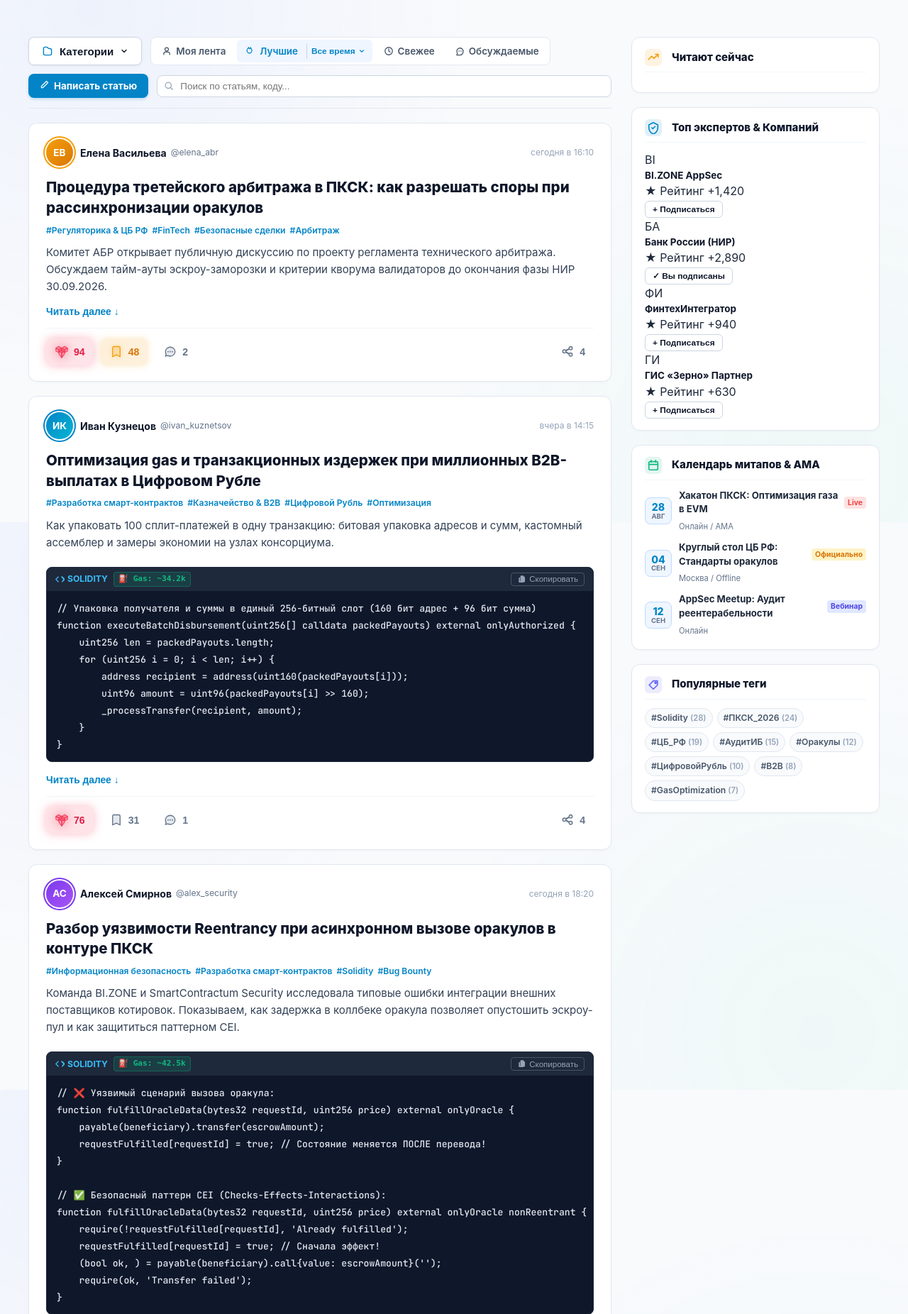
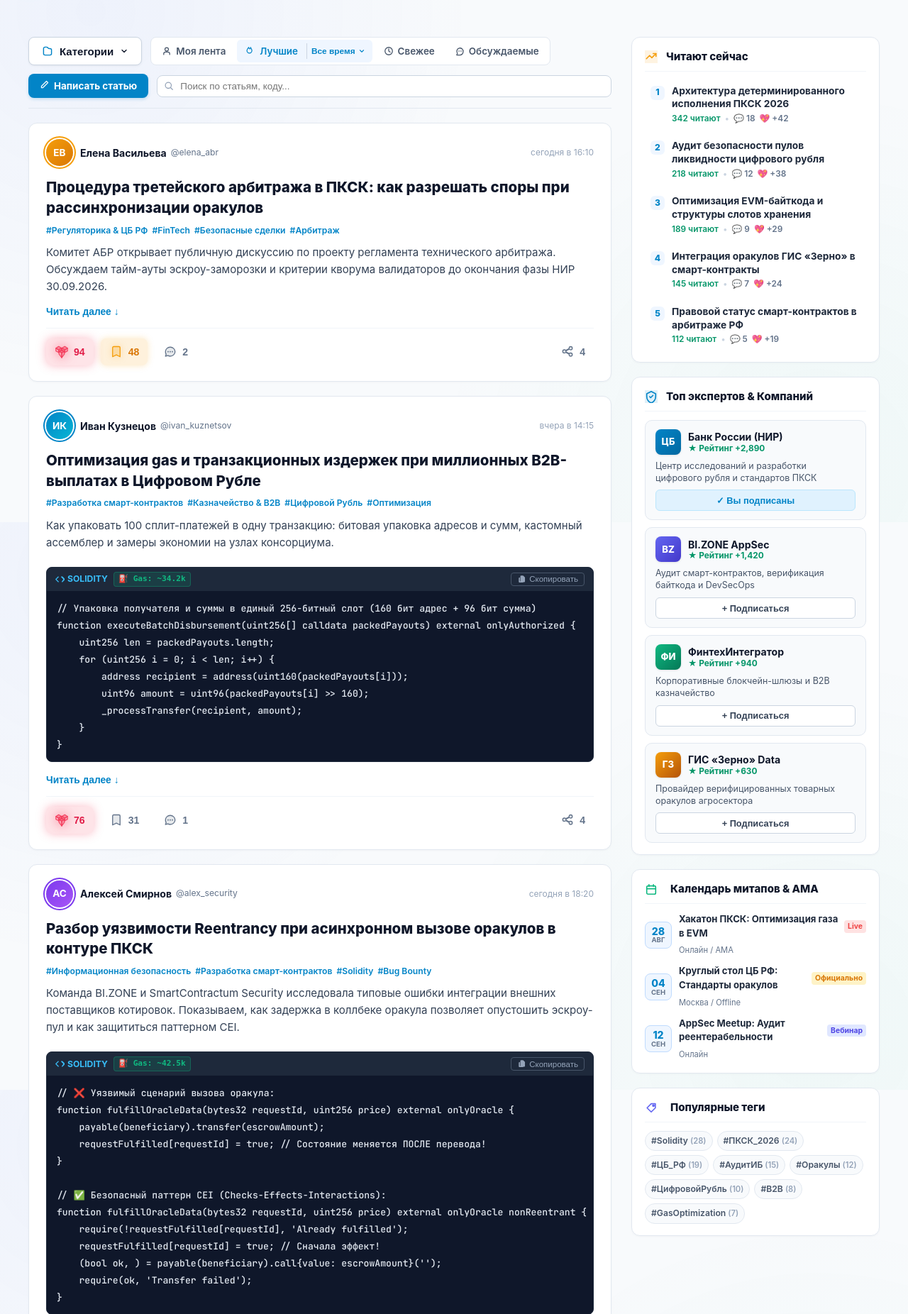
Before and after one commit to Th3Dem/smartcontractum, a FastAPI app: page /feed in a window 1280 px wide. Shown: the part 64-1916 px from the top of the page at 71% size. Run offline with FastAPI, Linux system fonts and the light colour scheme.

Commit message:
style(feed): remove icon frames, add 5 trending articles, and fix top companies card typography and layout

```diff
--- a/frontend/static/css/forum_social.css
+++ b/frontend/static/css/forum_social.css
@@ -2278,3 +2278,221 @@ body.light-theme-feed {
     display: inline-block;
     vertical-align: middle;
 }
+
+
+/* ======================================================================
+   FRAMELESS ICONS & REFINED SIDEBAR WIDGETS (v3.0.0)
+====================================================================== */
+
+/* Remove background boxes and frames from icons */
+.block-title-icon-box,
+.cat-menu-icon-box,
+.drawer-header-icon-box {
+    background: transparent !important;
+    border: none !important;
+    box-shadow: none !important;
+    padding: 0 !important;
+    width: auto !important;
+    height: auto !important;
+    margin-right: 6px !important;
+}
+
+.sidebar-head-svg {
+    width: 18px !important;
+    height: 18px !important;
+    display: inline-block !important;
+    vertical-align: -2px !important;
+    margin-right: 6px !important;
+    flex-shrink: 0 !important;
+}
+
+.sidebar-head-svg.text-amber { color: #f59e0b !important; }
+.sidebar-head-svg.text-blue { color: #0284c7 !important; }
+.sidebar-head-svg.text-emerald { color: #10b981 !important; }
+.sidebar-head-svg.text-indigo { color: #6366f1 !important; }
+
+/* 1. Читают сейчас Widget */
+.popular-posts-list {
+    display: flex;
+    flex-direction: column;
+    gap: 8px;
+}
+
+.popular-post-row {
+    display: flex;
+    align-items: flex-start;
+    gap: 10px;
+    padding: 6px 8px;
+    border-radius: 8px;
+    transition: background 0.15s ease;
+}
+
+.popular-post-row:hover {
+    background: #f8fafc;
+}
+
+.popular-rank {
+    width: 20px;
+    height: 20px;
+    border-radius: 6px;
+    background: #eff6ff;
+    color: #0284c7;
+    font-size: 0.76rem;
+    font-weight: 800;
+    display: flex;
+    align-items: center;
+    justify-content: center;
+    flex-shrink: 0;
+    margin-top: 2px;
+}
+
+.popular-info {
+    flex: 1;
+    min-width: 0;
+}
+
+.popular-title-link {
+    font-size: 0.86rem;
+    font-weight: 700;
+    color: #1e293b;
+    line-height: 1.35;
+    text-decoration: none;
+    display: block;
+    margin-bottom: 3px;
+    transition: color 0.15s ease;
+}
+
+.popular-title-link:hover {
+    color: #0284c7;
+    text-decoration: underline;
+}
+
+.popular-meta {
+    font-size: 0.74rem;
+    color: #64748b;
+    display: flex;
+    align-items: center;
+    gap: 6px;
+}
+
+.pop-readers {
+    color: #059669;
+    font-weight: 600;
+}
+
+.pop-dot {
+    color: #cbd5e1;
+}
+
+.pop-comments,
+.pop-score {
+    color: #64748b;
+    font-weight: 600;
+}
+
+/* 2. Топ экспертов и компаний Widget */
+.companies-list {
+    display: flex;
+    flex-direction: column;
+    gap: 10px;
+}
+
+.company-sidebar-card {
+    padding: 12px 14px;
+    background: #f8fafc;
+    border: 1px solid #e2e8f0;
+    border-radius: 10px;
+    display: flex;
+    flex-direction: column;
+    gap: 8px;
+    transition: border-color 0.15s ease, box-shadow 0.15s ease;
+}
+
+.company-sidebar-card:hover {
+    border-color: #cbd5e1;
+    box-shadow: 0 2px 8px rgba(0, 0, 0, 0.04);
+}
+
+.company-brand-row {
+    display: flex;
+    align-items: center;
+    gap: 10px;
+}
+
+.company-avatar {
+    width: 36px;
+    height: 36px;
+    border-radius: 8px;
+    display: flex;
+    align-items: center;
+    justify-content: center;
+    font-weight: 800;
+    font-size: 0.82rem;
+    color: #ffffff;
+    flex-shrink: 0;
+    box-shadow: 0 1px 3px rgba(0, 0, 0, 0.1);
+}
+
+.company-avatar.avatar-cbr { background: linear-gradient(135deg, #0284c7, #0369a1); }
+.company-avatar.avatar-bizone { background: linear-gradient(135deg, #6366f1, #4338ca); }
+.company-avatar.avatar-fintech { background: linear-gradient(135deg, #10b981, #047857); }
+.company-avatar.avatar-zerno { background: linear-gradient(135deg, #f59e0b, #b45309); }
+
+.company-text {
+    flex: 1;
+    min-width: 0;
+}
+
+.company-name {
+    font-size: 0.88rem;
+    font-weight: 700;
+    color: #0f172a;
+    margin: 0 0 2px 0;
+    white-space: nowrap;
+    overflow: hidden;
+    text-overflow: ellipsis;
+    line-height: 1.25;
+}
+
+.company-rating {
+    font-size: 0.74rem;
+    font-weight: 700;
+    color: #059669;
+    display: block;
+    line-height: 1;
+}
+
+.company-description {
+    font-size: 0.78rem;
+    color: #475569;
+    line-height: 1.35;
+    margin: 0;
+}
+
+.btn-company-follow {
+    display: inline-flex;
+    align-items: center;
+    justify-content: center;
+    width: 100%;
+    height: 30px;
+    border-radius: 6px;
+    border: 1px solid #cbd5e1;
+    background: #ffffff;
+    color: #334155;
+    font-size: 0.80rem;
+    font-weight: 700;
+    cursor: pointer;
+    transition: all 0.15s ease;
+}
+
+.btn-company-follow:hover {
+    background: #0284c7;
+    color: #ffffff;
+    border-color: #0284c7;
+}
+
+.btn-company-follow.is-active {
+    background: #e0f2fe;
+    color: #0284c7;
+    border-color: #bae6fd;
+}
--- a/frontend/templates/forum/index.html
+++ b/frontend/templates/forum/index.html
@@ -3,7 +3,7 @@
 {% block title %}{{ page_title or 'База знаний и лента статей Habr 2.0 — SmartContractum' }}{% endblock %}
 
 {% block extra_css %}
-<link rel="stylesheet" href="/static/css/forum_social.css?v=2.9.0">
+<link rel="stylesheet" href="/static/css/forum_social.css?v=3.0.0">
 <!-- Schema.org JSON-LD Collection Markup -->
 <script type="application/ld+json">
 {
@@ -565,16 +565,14 @@
         <!-- 1.2 HABR RIGHT SIDEBAR (Widgets) -->
         <aside class="habr-sidebar-right">
 
-            <!-- Sidebar Block 1: Читают сейчас -->
+            <!-- Sidebar Block 1: Читают сейчас (5 статей) -->
             <div class="habr-sidebar-block popular-block">
                 <div class="sidebar-block-head">
                     <h3 class="block-title">
-                        <span class="block-title-icon-box text-amber">
-                            <svg class="sidebar-head-svg" viewBox="0 0 20 20" fill="none" stroke="currentColor" stroke-width="1.8" stroke-linecap="round" stroke-linejoin="round">
+                        <svg class="sidebar-head-svg text-amber" viewBox="0 0 20 20" fill="none" stroke="currentColor" stroke-width="1.8" stroke-linecap="round" stroke-linejoin="round">
                             <polyline points="17.5 5 11 11.5 7.5 8 2.5 13"/>
                             <polyline points="13 5 17.5 5 17.5 9.5"/>
                         </svg>
-                        </span>
                         <span>Читают сейчас</span>
                     </h3>
                 </div>
@@ -585,6 +583,8 @@
                         <div class="popular-info">
                             <a href="#post-{{ p.id }}" class="popular-title-link" data-action="toggle-body" data-post-id="{{ p.id }}">{{ p.title }}</a>
                             <div class="popular-meta">
+                                <span class="pop-readers">{{ p.readers }}</span>
+                                <span class="pop-dot">•</span>
                                 <span class="pop-comments">💬 {{ p.replies_count }}</span>
                                 <span class="pop-score">💖 {{ p.score_formatted }}</span>
                             </div>
@@ -598,12 +598,10 @@
             <div class="habr-sidebar-block companies-block">
                 <div class="sidebar-block-head">
                     <h3 class="block-title">
-                        <span class="block-title-icon-box text-blue">
-                            <svg class="sidebar-head-svg" viewBox="0 0 20 20" fill="none" stroke="currentColor" stroke-width="1.8" stroke-linecap="round" stroke-linejoin="round">
+                        <svg class="sidebar-head-svg text-blue" viewBox="0 0 20 20" fill="none" stroke="currentColor" stroke-width="1.8" stroke-linecap="round" stroke-linejoin="round">
                             <path d="M10 2L3 5.5v4.5c0 4.5 3 8.7 7 9.8 4-1.1 7-5.3 7-9.8V5.5L10 2z"/>
                             <polyline points="7.5 10 9.2 11.7 12.8 8.1"/>
                         </svg>
-                        </span>
                         <span>Топ экспертов & Компаний</span>
                     </h3>
                 </div>
@@ -612,11 +610,11 @@
                     <div class="company-sidebar-card">
                         <div class="company-brand-row">
                             <div class="company-avatar {{ company.avatar_class }}">
-                                {{ company.name[:2] | upper }}
+                                {{ company.avatar or company.name[:2] | upper }}
                             </div>
                             <div class="company-text">
-                                <h5 class="company-name">{{ company.name }}</h5>
-                                <span class="company-rating">★ Рейтинг {{ company.rating }}</span>
+                                <h5 class="company-name" title="{{ company.name }}">{{ company.name }}</h5>
+                                <span class="company-rating">★ Рейтинг +{{ company.rating }}</span>
                             </div>
                         </div>
                         <p class="company-description">{{ company.description }}</p>
@@ -905,5 +903,5 @@
 {% endblock %}
 
 {% block extra_js %}
-<script src="/static/js/forum_social.js?v=2.9.0" defer></script>
+<script src="/static/js/forum_social.js?v=3.0.0" defer></script>
 {% endblock %}
```
Also changed, not shown: WORKLOG.md (+14 -0 lines), backend/routers/forum.py (+13 -9 lines). Lines whose indentation alone changed are shown as unchanged.
